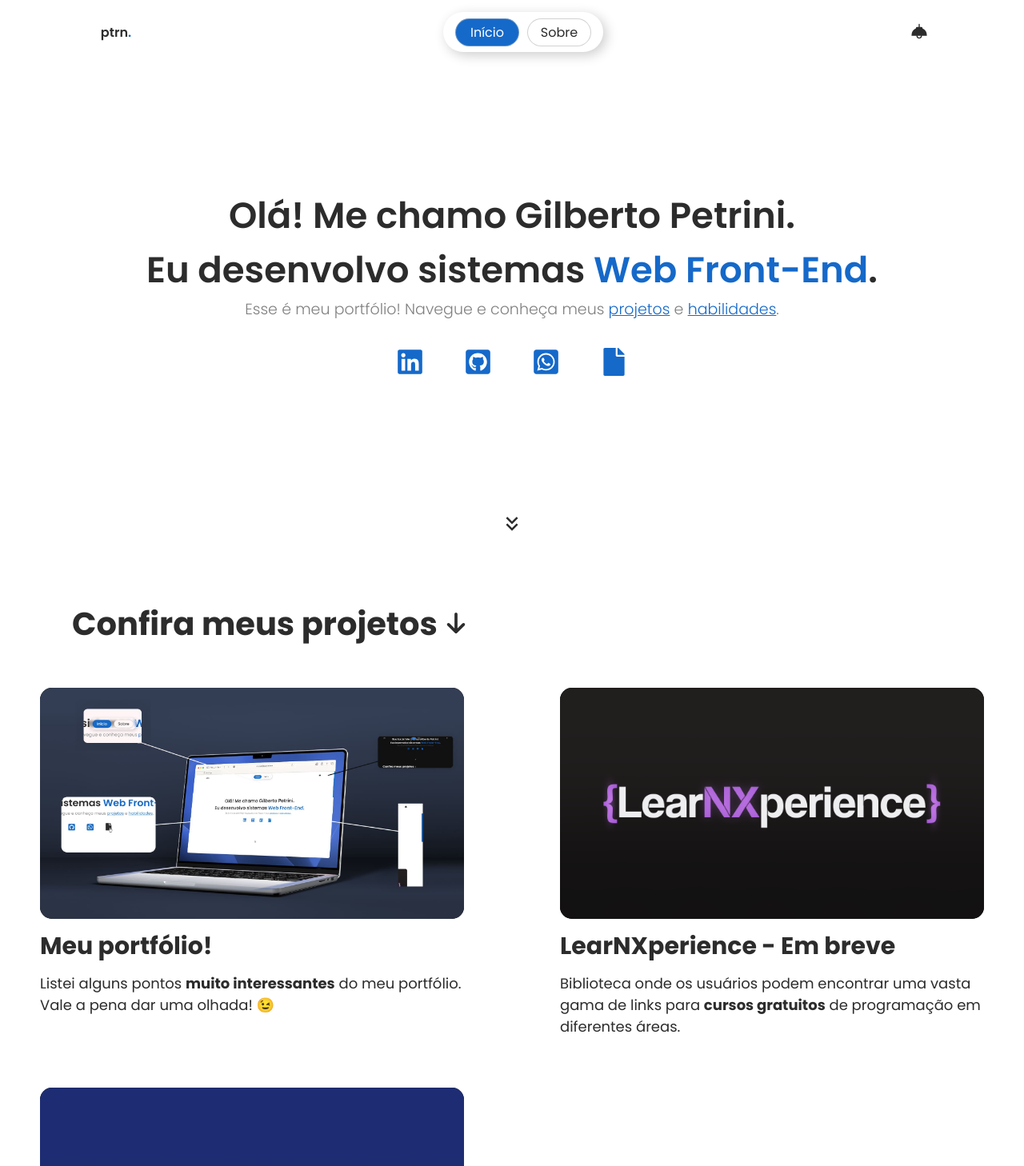
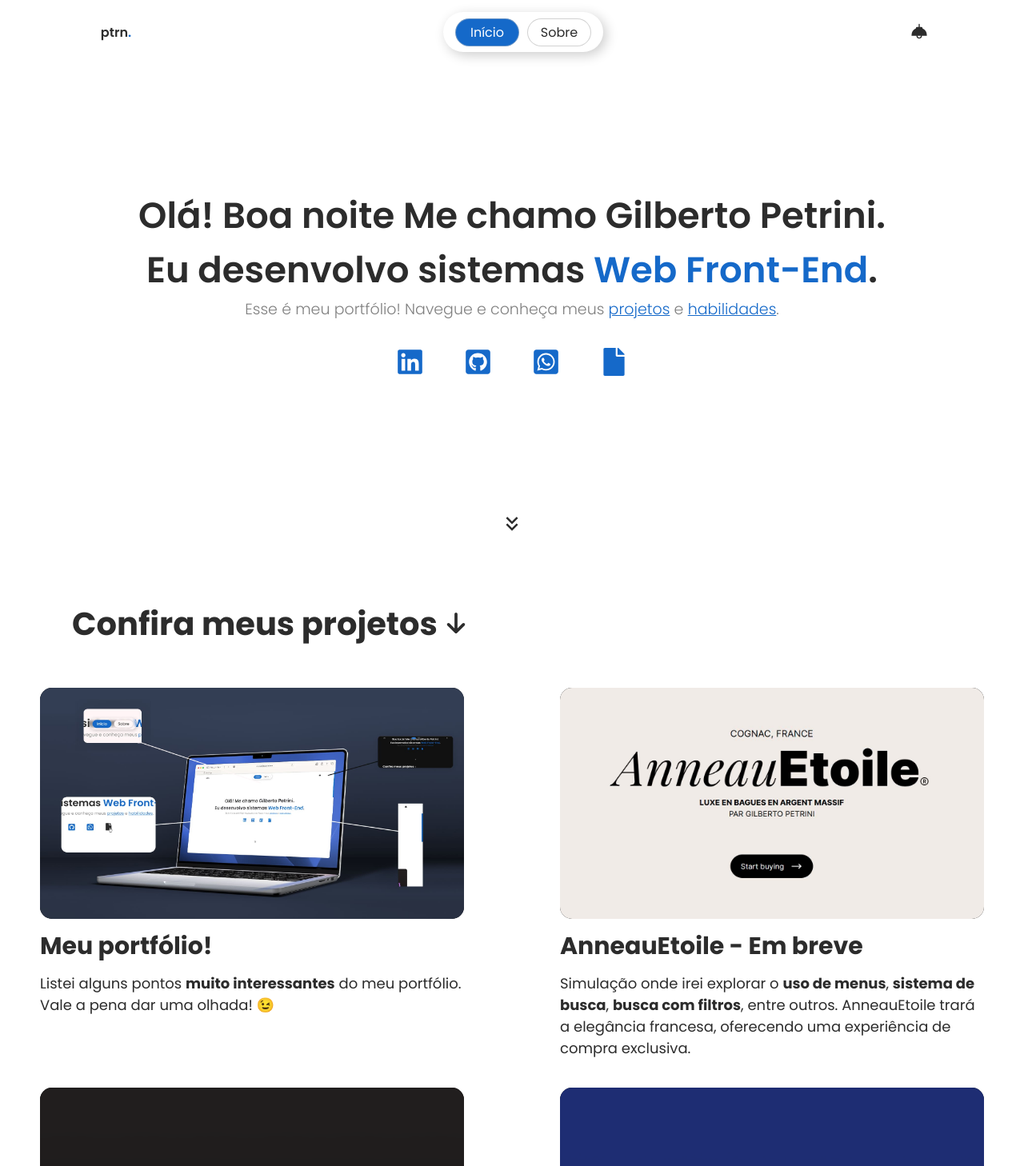
Before and after one commit to petrinidias/portfolio, a Next.js app: page / in a window 1280 px wide. Shown: the top 1458 px of the page at 80% size. Built offline with nearby package versions, Linux system fonts and the light colour scheme.

Commit message:
Saudação personalizada

```diff
--- a/app/componentes/Greetings/index.jsx
+++ b/app/componentes/Greetings/index.jsx
@@ -7,6 +7,7 @@ import { FaFile } from "react-icons/fa";
 import { MdOutlineKeyboardDoubleArrowDown } from "react-icons/md";
 import Link from "next/link"
 import { Analytics } from "@vercel/analytics/react"
+import Saudacao from "./saudacao"
 
 export default function Greetings() {
 
@@ -14,7 +15,7 @@ export default function Greetings() {
         <div className={Styles.principalG}>
             <div className={Styles.greetings}>
                 <div className={Styles.texts}>
-                    <p className={Styles.p1}>Olá! <Analytics/> Me chamo Gilberto Petrini.</p>
+                    <p className={Styles.p1}>Olá! <Saudacao/> Me chamo Gilberto Petrini.</p>
                     <p className={Styles.p1p2}>Eu desenvolvo sistemas <span className={Styles.highlight1}>Web Front-End</span>.</p>
                     <p className={Styles.p2}>Esse é meu portfólio! Navegue e conheça meus <Link href="#projetos" className={Styles.link}>projetos</Link> e <Link href="/sobreMim" className={Styles.link}>habilidades</Link>.</p>
                 </div>
--- /dev/null
+++ b/app/componentes/Greetings/saudacao.js
@@ -0,0 +1,23 @@
+'use client';
+
+export default function Saudacao() {
+
+  let data = new Date();
+  let horas = data.getHours();
+  let saudacao
+
+  if (horas >=6 && horas<12){
+    saudacao = "Bom dia"
+  } else if(horas >=12 && horas<18) {
+    saudacao = "Boa tarde"
+  } else{
+    saudacao = "Boa noite"
+  }
+
+    return (
+        <>
+            {saudacao}
+        </>
+    )}
+
+setInterval(Saudacao, 60000)
--- a/app/componentes/Projetos/index.jsx
+++ b/app/componentes/Projetos/index.jsx
@@ -23,6 +23,13 @@ export default function Projetos() {
                         descricao={<span>Listei alguns pontos <strong>muito interessantes</strong> do meu portfólio. Vale a pena dar uma olhada! 😉</span>}
                         />
                         <ProjetosProps
+                        href="/taskpay"
+                        imagem="./anneau.jpg"
+                        titulo="AnneauEtoile - Em breve"
+                        descricao={<span>Simulação onde irei explorar o <strong>uso de menus</strong>, <strong>sistema de busca</strong>, <strong>busca com filtros</strong>, entre outros.
+                            AnneauEtoile trará a elegância francesa, oferecendo uma experiência de compra exclusiva.</span>}
+                        />
+                        <ProjetosProps
                         href="/learnxperience"
                         imagem="/teste.png"
                         titulo="LearNXperience - Em breve"
```
Also changed, not shown: public/anneau.jpg (added).
